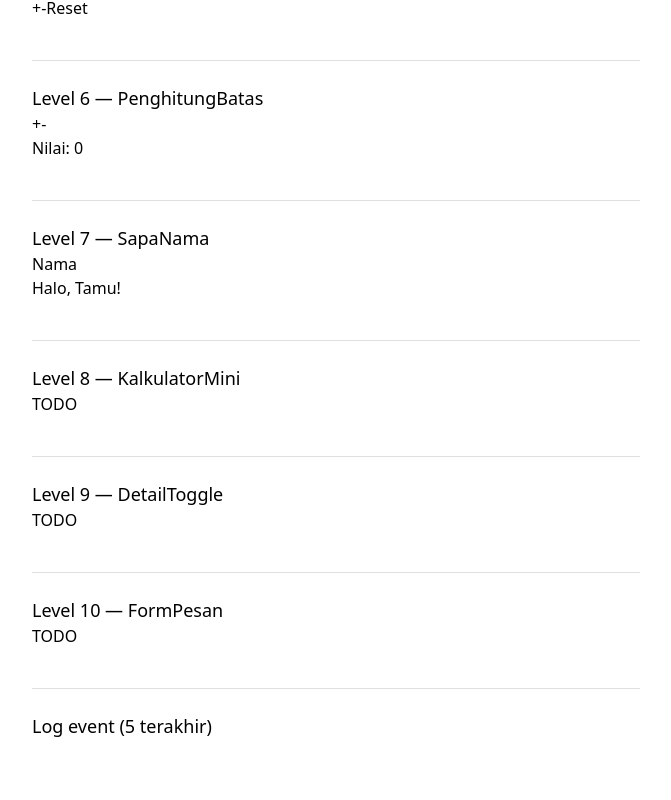
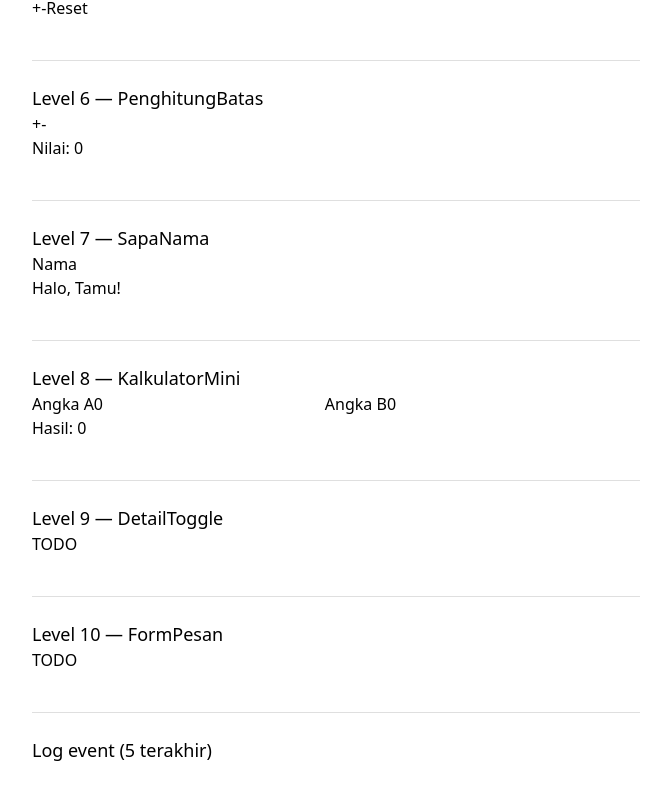
Before and after one commit to webdev-if-its/frontend-5053241032, a React (Vite) app in the folder pertemuan-04/: page / in a window 1280 px wide. Shown: the part 708-1508 px from the top of the page, without its empty margins (304-975 px from the left). Built offline with nearby package versions, Linux system fonts and the light colour scheme.

Commit message:
pertemuan-04: level 8 selesai

```diff
--- a/pertemuan-04/src/components/KalkulatorMini.tsx
+++ b/pertemuan-04/src/components/KalkulatorMini.tsx
@@ -3,6 +3,20 @@
 // Ingat: e.target.value SELALU string — ubah ke number sebelum dijumlahkan,
 // dan input kosong dianggap 0.
 // Lihat SOAL.md untuk kontrak lengkap.
-export function KalkulatorMini(props: any) {
-  return <p>TODO</p>
+
+import { useState } from 'react';
+
+export function KalkulatorMini() {
+  const [a, setA] = useState(0);
+  const [b, setB] = useState(0);
+
+  return (
+    <div>
+      <label htmlFor="a">Angka A</label>
+      <input id="a" type="number" value={a} onChange={(e) => setA(Number(e.target.value))} />
+      <label htmlFor="b">Angka B</label>
+      <input id="b" type="number" value={b} onChange={(e) => setB(Number(e.target.value))} />
+      <p>Hasil: {a + b}</p>
+    </div>
+  );
 }
```
